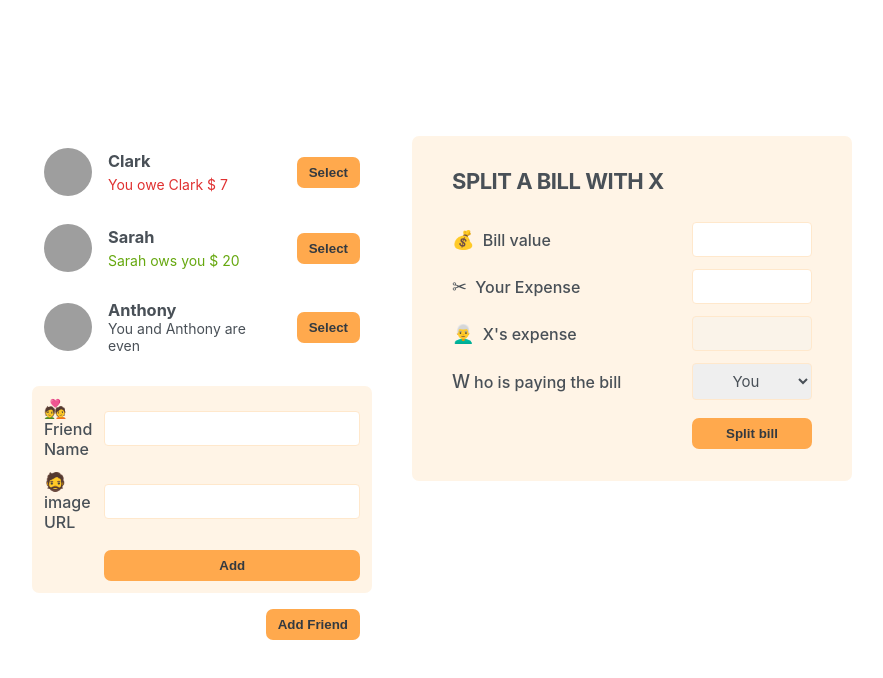
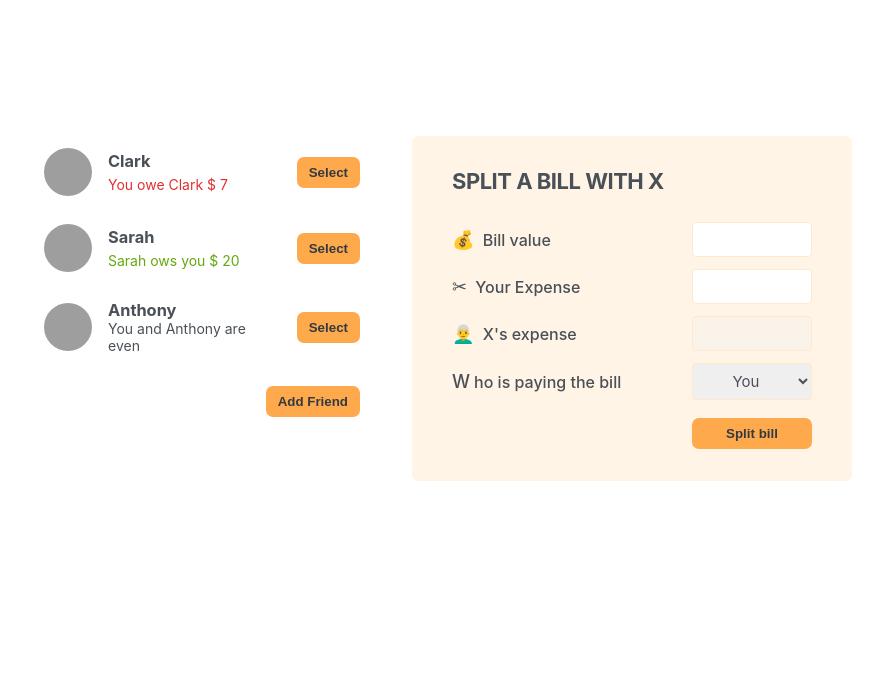
Before and after one commit to Javed-Malik/genai-chatbot-code, a React (Create React App) app in the folder React/Bill Distributer/distribute_bill/: page / in a window 1280 px wide. Shown: the top 678 px of the page, without its empty margins (198-1081 px from the left). Built offline with nearby package versions, Linux system fonts and the light colour scheme; grey boxes are pictures that could not be loaded.

Commit message:
displat hide add friend form

```diff
--- a/React/Bill Distributer/distribute_bill/src/App.js
+++ b/React/Bill Distributer/distribute_bill/src/App.js
@@ -1,3 +1,4 @@
+import { useState } from "react";
 import "./App.css";
 import "./index.css";
 const initialFriends = [
@@ -20,14 +21,27 @@ const initialFriends = [
     balance: 0,
   },
 ];
+function Button({ children, onClick }) {
+  return (
+    <button className="button" onClick={onClick}>
+      {children}
+    </button>
+  );
+}
 
 export default function App() {
+  const [showAddFriend, setShowAddFriend] = useState(false);
+  function handleShowAddFriend() {
+    setShowAddFriend((show) => !show);
+  }
   return (
     <div className="app">
       <div className="sidebar">
         <FriendList />
-        <FormAddFriend />
-        <Button>Add Friend</Button>
+        {showAddFriend && <FormAddFriend />}
+        <Button onClick={handleShowAddFriend}>
+          {showAddFriend ? "close" : "Add Friend"}
+        </Button>
       </div>
       <FormSplitBill />
     </div>
@@ -65,9 +79,6 @@ function Friend({ friend }) {
   );
 }
 
-function Button({ children }) {
-  return <button className="button">{children}</button>;
-}
 function FormAddFriend() {
   return (
     <form className="form-add-friend">
```
